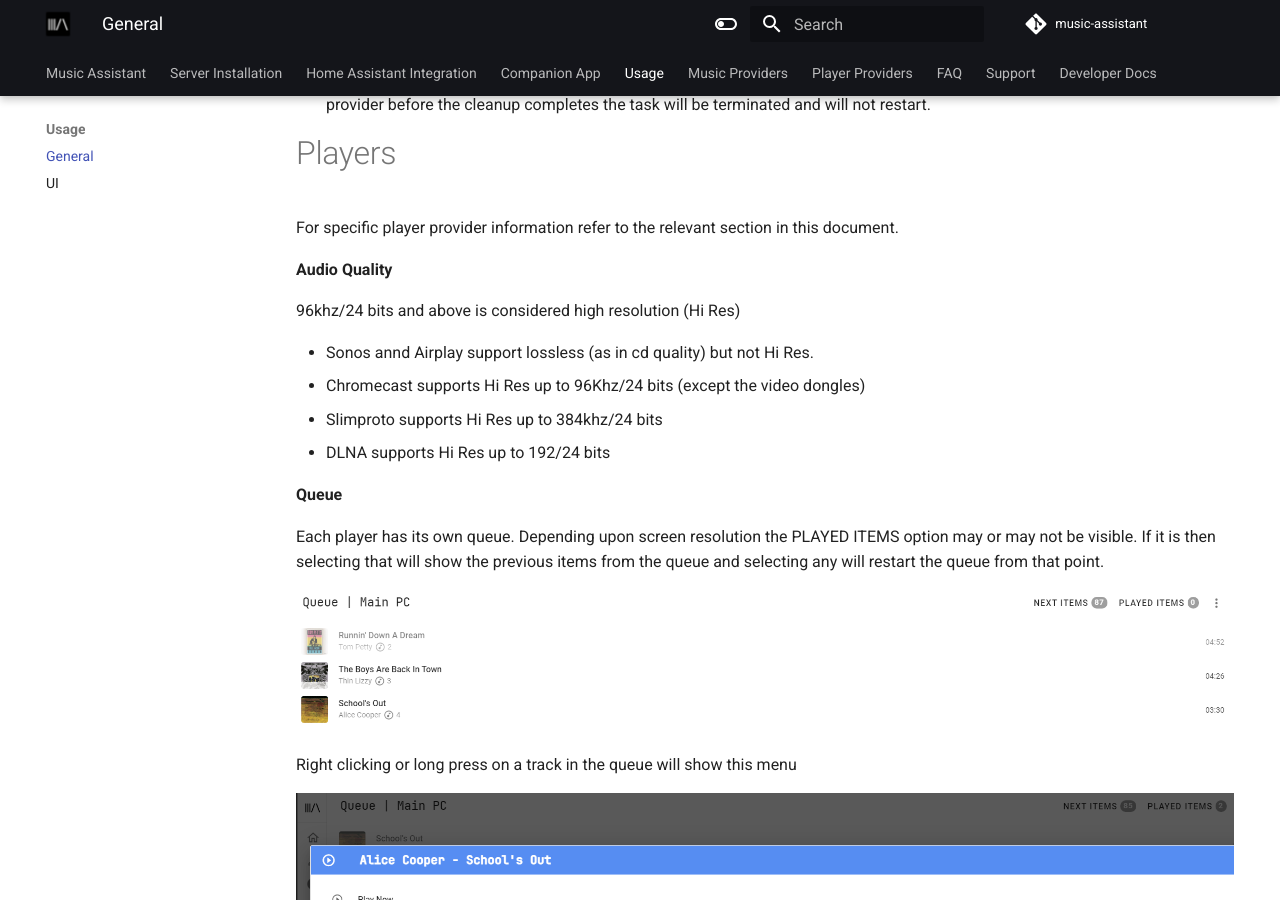
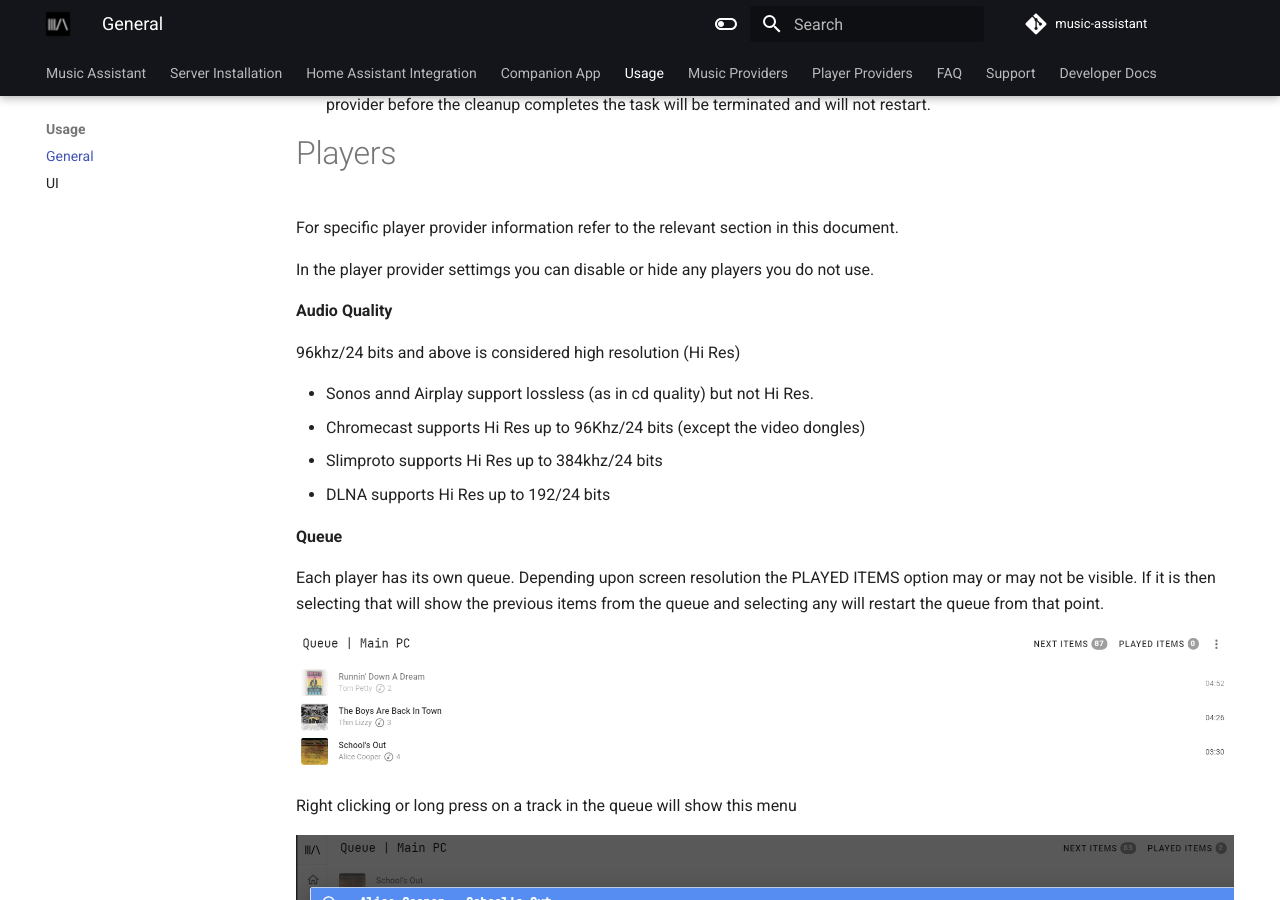
Before and after one commit to pwbriggs/music-assistant.github.io, an MkDocs documentation site: the page built from docs/usage.md, in a window 1280 px wide and 900 px high, scrolled down 1114 px. Built offline with MkDocs 1.6.1 and Material for MkDocs 9.7.7, drawn with Linux system fonts in a browser that asks for light colours.

Commit message:
Add common sentence from specific player providers

```diff
--- a/docs/usage.md
+++ b/docs/usage.md
@@ -25,6 +25,8 @@
 
 For specific player provider information refer to the relevant section in this document.
 
+In the player provider settimgs you can disable or hide any players you do not use.
+
 **Audio Quality**
 
 96khz/24 bits and above is considered high resolution (Hi Res)
```
